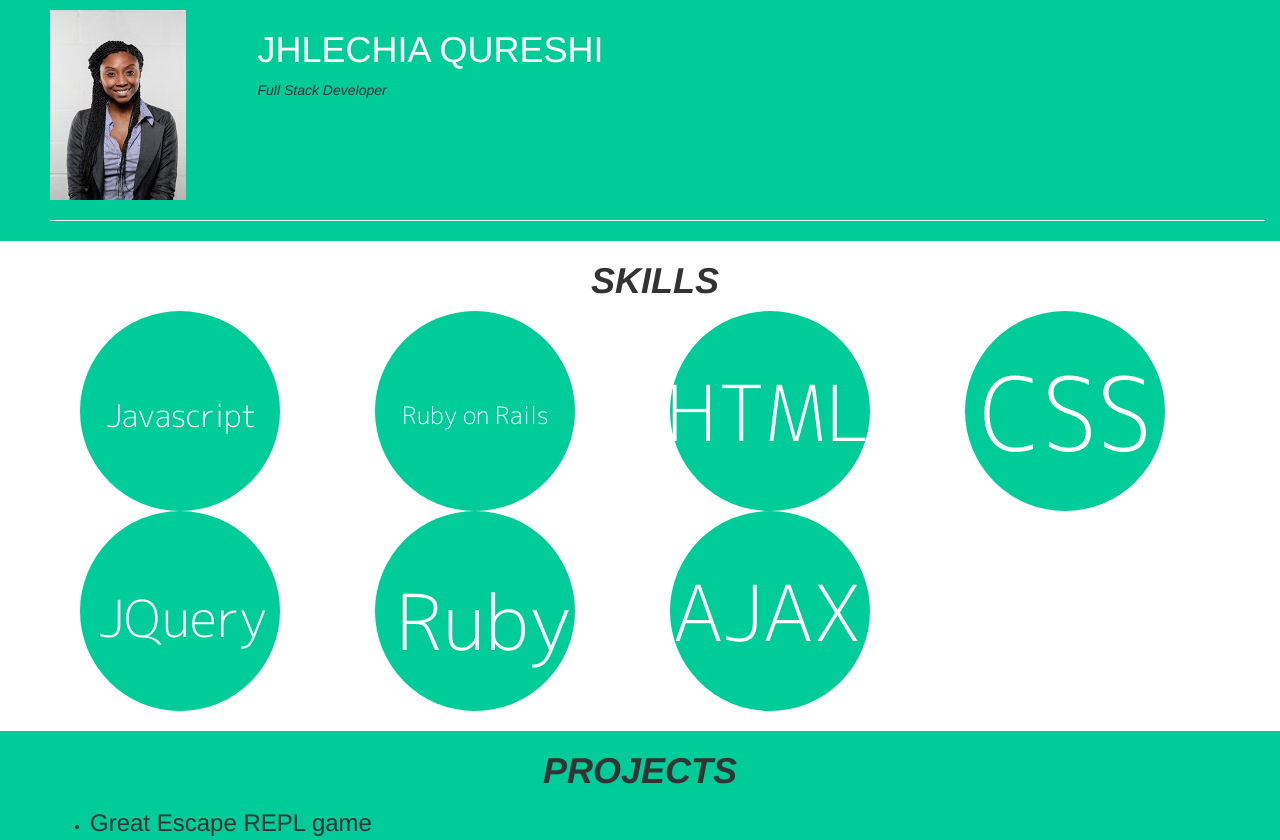
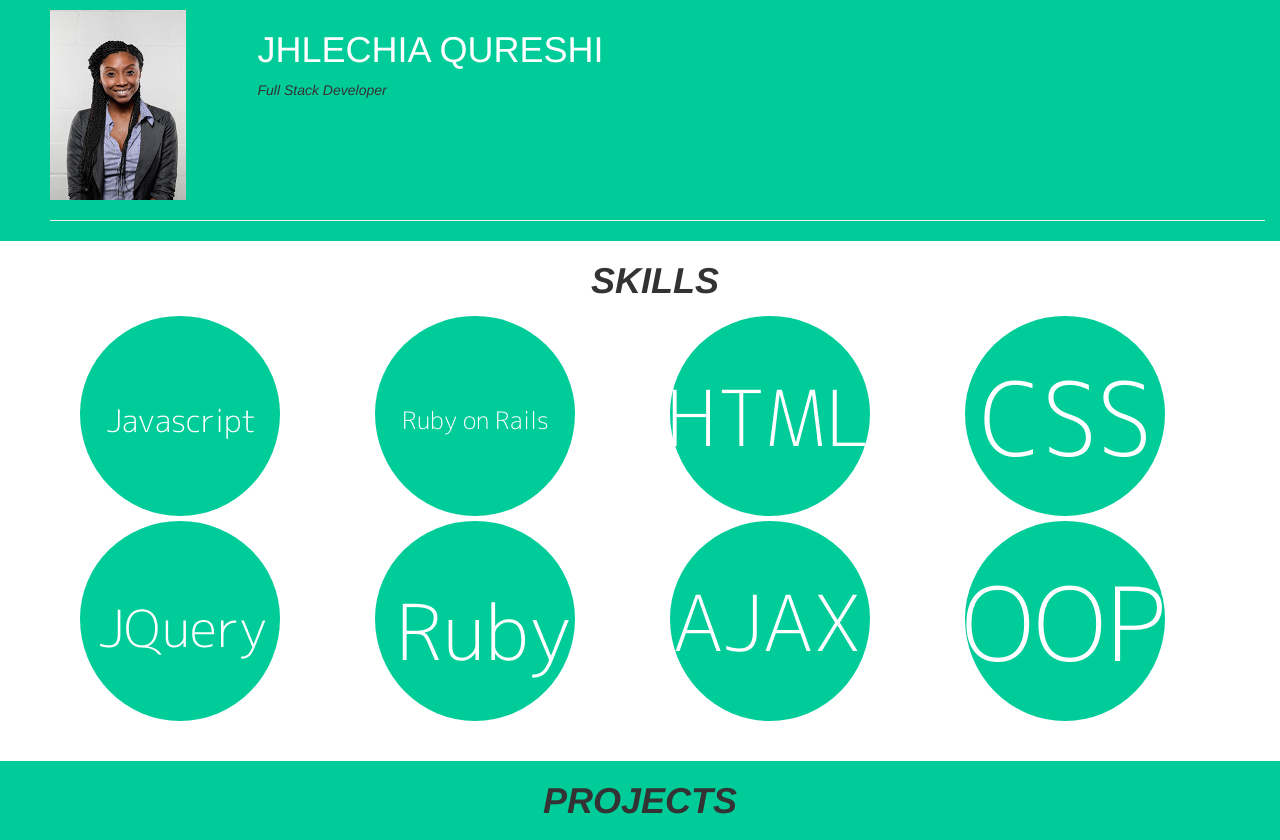
Before and after one commit to jhlechia/portfolio_site, a PHP site: page / in a window 1280 px wide. Shown: the top 840 px of the page. Run offline with PHP 8.4, Linux system fonts and the light colour scheme.

Commit message:
Skills formatting

```diff
--- a/css/styles.css
+++ b/css/styles.css
@@ -33,9 +33,12 @@
   background-color: white;
   padding-right: 50px;
   padding-left: 80px;
-  padding-bottom: 20px;
+  padding-bottom: 40px;
 }
 
+.skills-ind {
+  padding-top: 5px;
+}
 .projects-section {
   background-color:#00cc99;
   padding-bottom:20px;
--- a/scripts/helper.js
+++ b/scripts/helper.js
@@ -1,6 +1,6 @@
-var skills = '<div class="col-md-3"><img src="./img/%data%.png" alt="My Skills" class="img-responsive img-circle"></div>';
+var skills = '<div class="col-md-3"><img src="./img/%data%.png" alt="My Skills" class="img-responsive img-circle skills-ind"></div>';
 
-var skills_array = ['1', '2', '3', '4', '5', '6', '7'];
+var skills_array = ['1', '2', '3', '4', '5', '6', '7', '8'];
 
 var skills_new = '';
 
```
Also changed, not shown: img/8.png (added).
